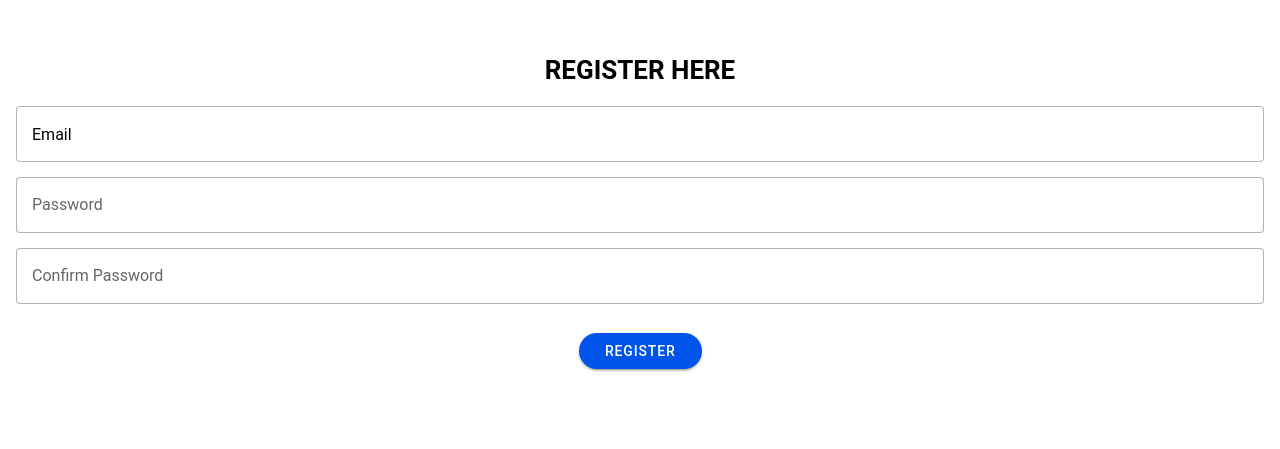
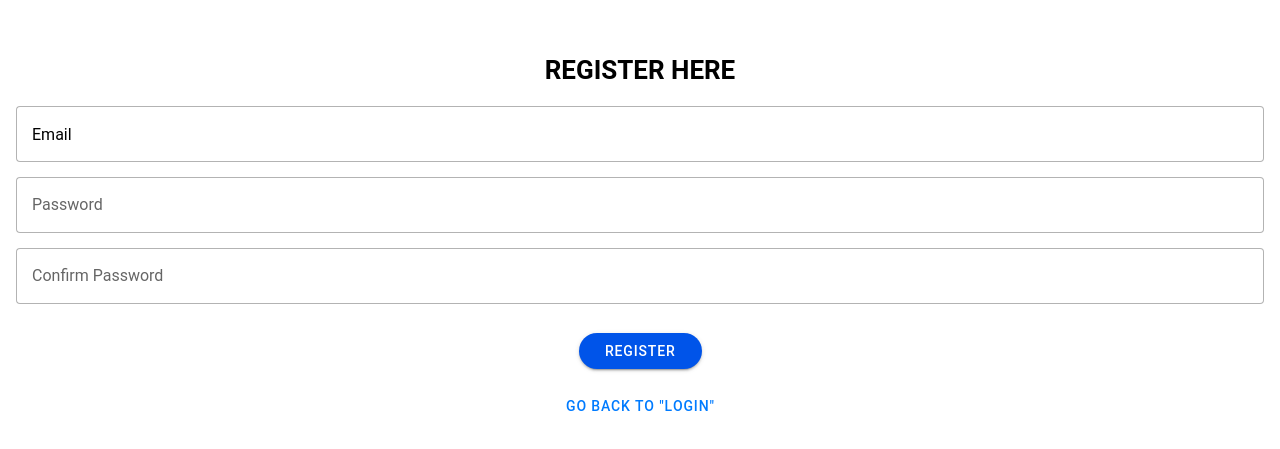
Before and after one commit to Beazel17/it35-lab, a React (Vite) app: page /it35-lab/register in a window 1280 px wide. Shown: the part 231-680 px from the top of the page. Built offline with nearby package versions, Linux system fonts and the light colour scheme.

Commit message:
add back button in register to login

```diff
--- a/src/pages/Register.tsx
+++ b/src/pages/Register.tsx
@@ -12,23 +12,25 @@ const Register: React.FC = () => {
   const [showAlert, setShowAlert] = useState(false);
 
   const doRegister = async () => {
+    // Basic validation for empty fields
     if (!email || !password || !confirmPassword) {
       setErrorMessage('Please fill in all fields.');
       setShowAlert(true);
       return;
     }
 
+    // Check if password and confirm password match
     if (password !== confirmPassword) {
       setErrorMessage('Passwords do not match.');
       setShowAlert(true);
       return;
     }
 
+    // Simulate registration success
     setShowToast(true);
     setTimeout(() => {
-      navigation.push('/it35-lab', 'back', 'replace');
+      navigation.push('/it35-lab', 'back', 'replace'); // Redirect to login page after successful registration
     }, 1500);
-
   };
 
   return (
@@ -92,7 +94,19 @@ const Register: React.FC = () => {
           >
             Register
           </IonButton>
-
+          <>
+          <IonButton
+            routerLink="/it35-lab"
+            expand="full"
+            fill="clear"
+            shape="round"
+            style={{
+              color: '#007bff',
+            }}
+          >
+            Go back to "Login"
+          </IonButton>
+    </>
           {/* IonToast for registration success */}
           <IonToast
             isOpen={showToast}
```
